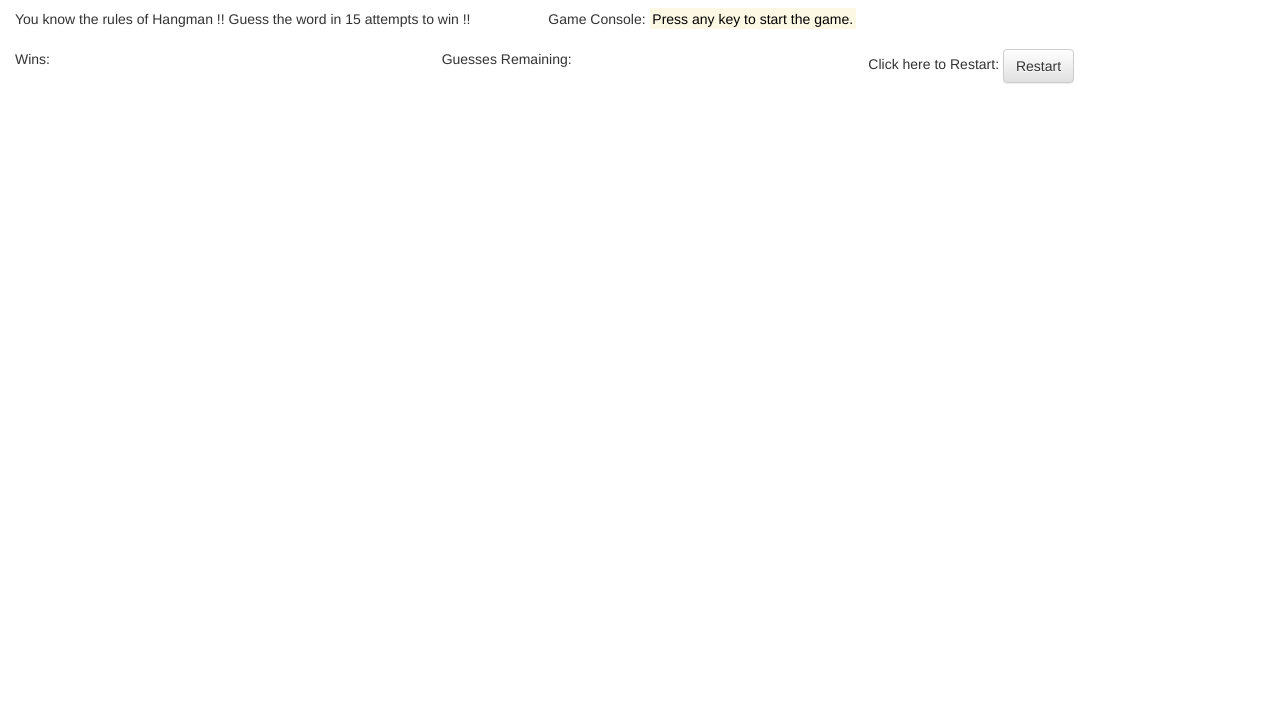
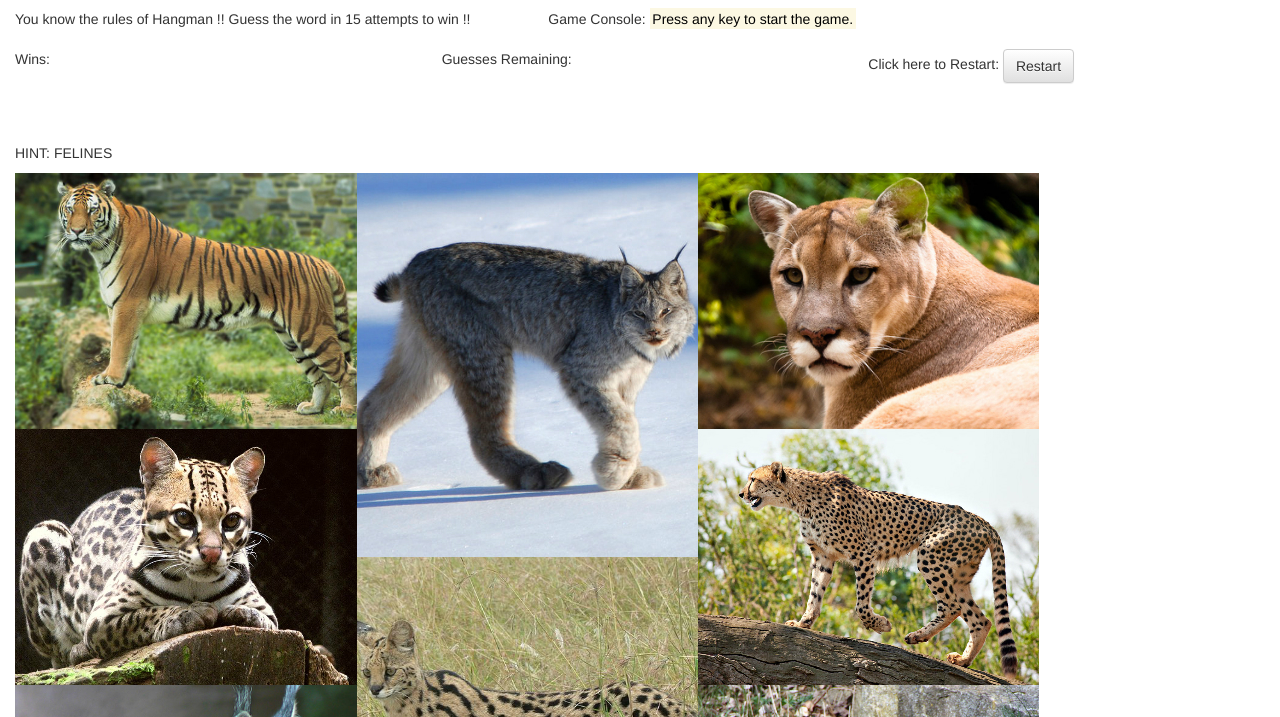
Before and after one commit to praveenperuri/Hangman-Game, a plain HTML site: page index.html in a window 1280 px wide. Shown: the part 83-800 px from the top of the page. Drawn offline with nearby package versions, Linux system fonts and the light colour scheme.

Commit message:
final one

```diff
--- a/index.html
+++ b/index.html
@@ -45,7 +45,7 @@
         <div class="row">
             <div class="col-md-6">
                 <p id="wordp" class="lead">
-                    <ul class="list-inline font-size-large" id="word"></ul>
+                    <ul class="list-inline font-size-large " id="word"></ul>
                 </p>
             </div>
             <div class="col-md-6">
@@ -58,6 +58,12 @@
                 <span><p id="entries" class="lead"></p></span>
             </div>
         </div>
+        <div class="row">
+            <div class="col-lg-12">
+                <p>HINT: FELINES </p>
+                <img src="assets/images/The_Felidae.jpg" class="img-responsive" alt="HINT: The Felines">
+            </div>
+        </div>
 
     </div>
 
```
Also changed, not shown: assets/images/The_Felidae.jpg (added).
